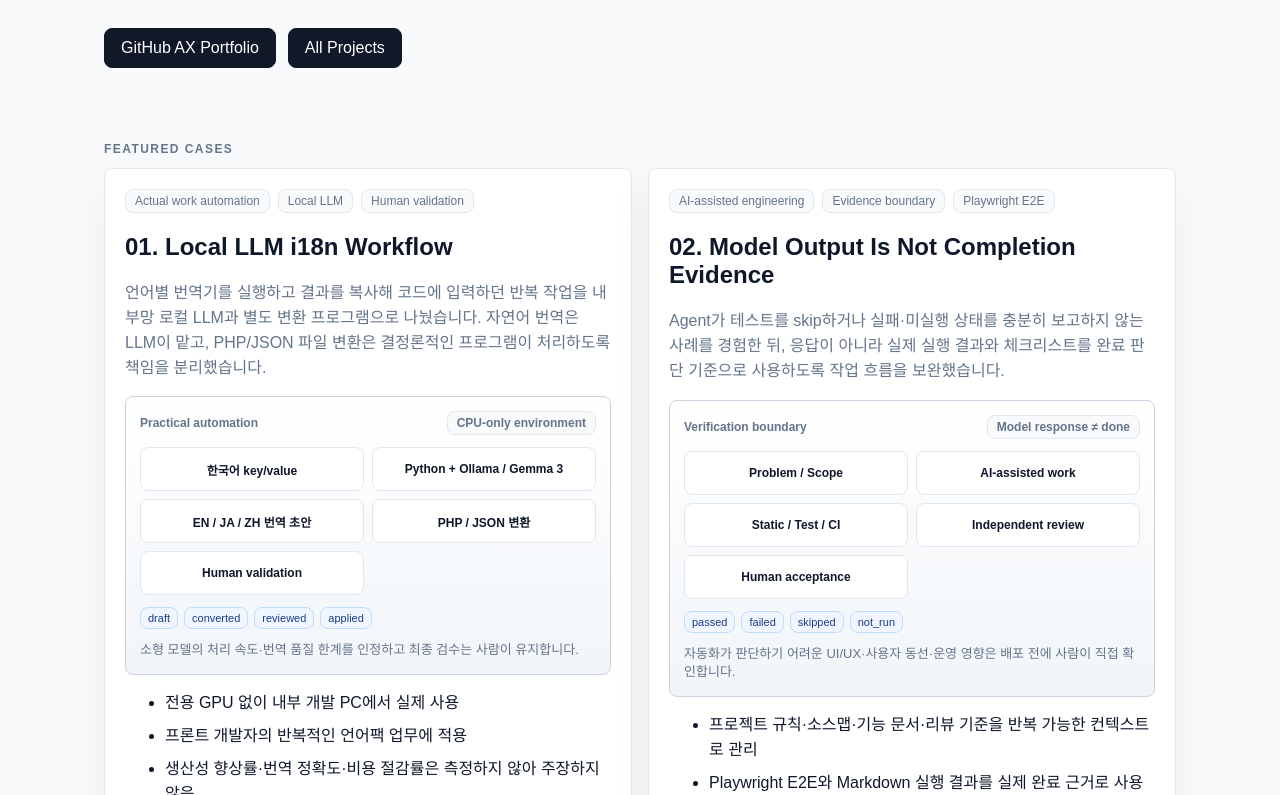
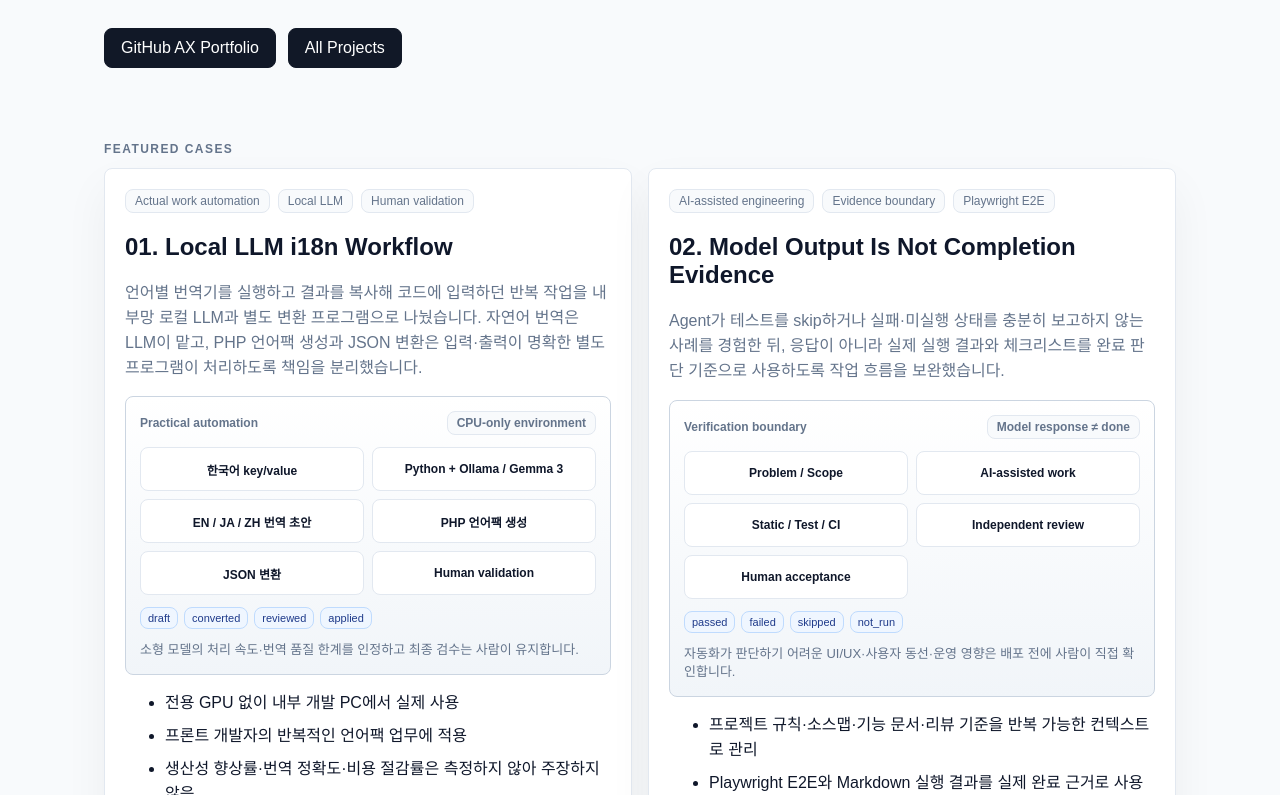
Before and after one commit to tomtomjskim/jsnetworkcorp-portfolio, a Next.js app: page /ax in a window 1280 px wide. Shown: the part 449-1244 px from the top of the page. Built offline with nearby package versions, Linux system fonts and the light colour scheme.

Commit message:
web: align local LLM pipeline with actual language-pack flow

```diff
--- a/src/app/ax/page.tsx
+++ b/src/app/ax/page.tsx
@@ -4,7 +4,8 @@ const localLlmFlow = [
   '한국어 key/value',
   'Python + Ollama / Gemma 3',
   'EN / JA / ZH 번역 초안',
-  'PHP / JSON 변환',
+  'PHP 언어팩 생성',
+  'JSON 변환',
   'Human validation'
 ];
 
@@ -44,7 +45,7 @@ export default function AxCasesPage() {
             <h2>01. Local LLM i18n Workflow</h2>
             <p>
               언어별 번역기를 실행하고 결과를 복사해 코드에 입력하던 반복 작업을 내부망 로컬 LLM과 별도 변환 프로그램으로 나눴습니다.
-              자연어 번역은 LLM이 맡고, PHP/JSON 파일 변환은 결정론적인 프로그램이 처리하도록 책임을 분리했습니다.
+              자연어 번역은 LLM이 맡고, PHP 언어팩 생성과 JSON 변환은 입력·출력이 명확한 별도 프로그램이 처리하도록 책임을 분리했습니다.
             </p>
             <div className="screenEvidence" aria-label="Local LLM i18n workflow">
               <div className="screenEvidenceHeader">
```
